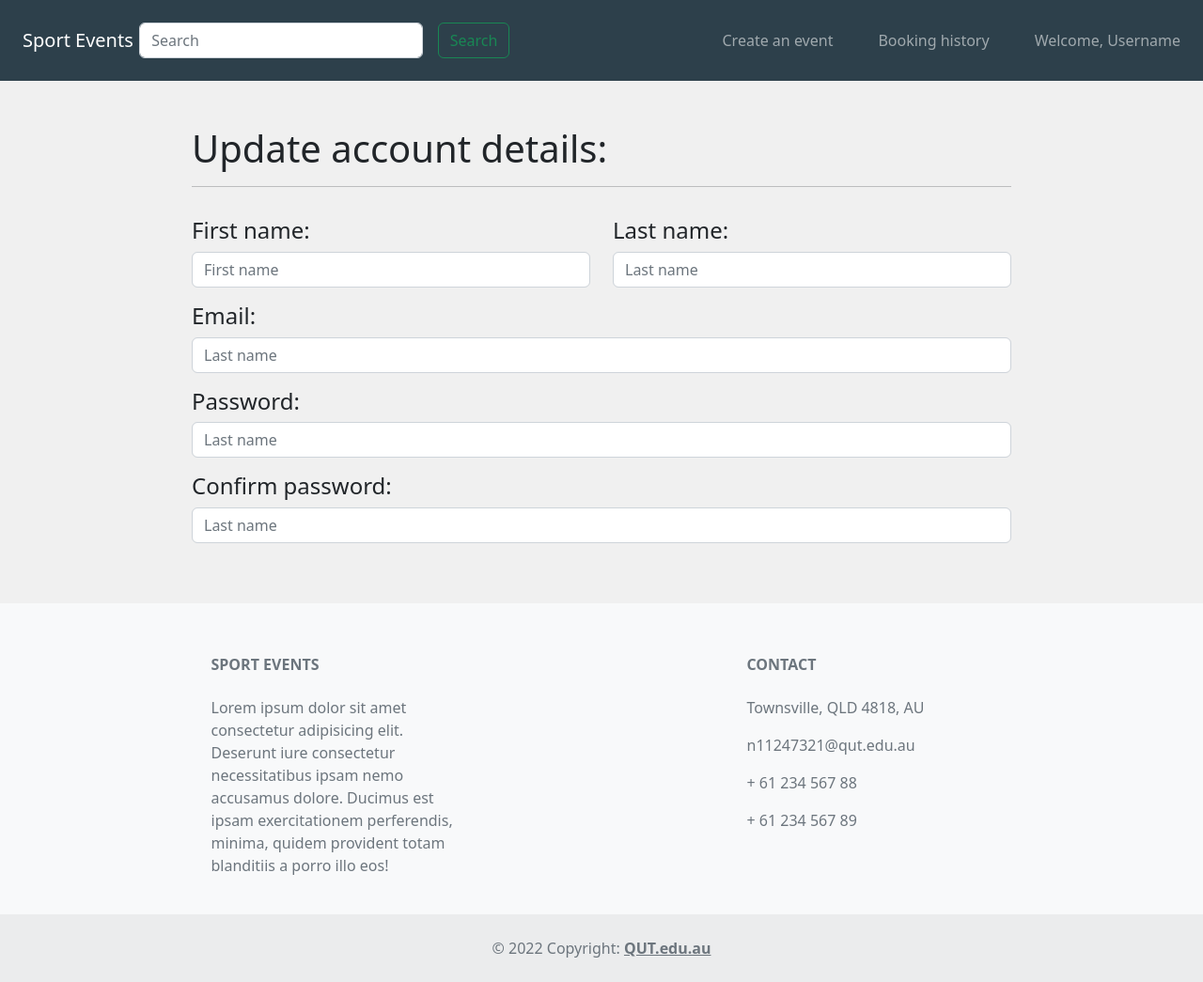
After one commit to BlackHawkCH91/IAB207-Assessment3, a Flask app: page /UserSettings in a window 1280 px wide. The commit adds this page. Shown: the whole page at 94% size. Run offline with Flask 2, Linux system fonts and the light colour scheme; some libraries are stand-ins or nearby versions.

Commit message:
Added user settings page. Redoing dropdown on navbar as it doesn't work on touch screen.

```diff
--- a/website/static/css/eventCreation.css
+++ b/website/static/css/eventCreation.css
@@ -19,3 +19,9 @@
         width: 90%;
     }
 }
+
+@media only screen and (max-width: 768px) {
+    #ticketNumInput {
+        width: 75px;
+    }
+}
--- a/website/static/css/style.css
+++ b/website/static/css/style.css
@@ -51,8 +51,4 @@ body {
         margin-right: -20px;
         padding-top: 10px;
     }
-
-    #ticketNumInput {
-        width: 75px;
-    }
 }
--- /dev/null
+++ b/website/static/css/userSettings.css
@@ -0,0 +1,9 @@
+.userSettings {
+    width: 70%;
+}
+
+@media only screen and (max-width: 956px) {
+    .userSettings {
+        width: 90%;
+    }
+}
--- /dev/null
+++ b/website/templates/userSettings.html
@@ -0,0 +1,42 @@
+{% extends 'base.html' %}
+
+{% block head %}
+    <meta charset="utf-8">
+    <meta name="viewport" content="width=device-width, initial-scale=1, shrink-to-fit=no">
+    <link href="https://cdn.jsdelivr.net/npm/bootstrap@5.2.0/dist/css/bootstrap.min.css" rel="stylesheet" integrity="sha384-gH2yIJqKdNHPEq0n4Mqa/HGKIhSkIHeL5AyhkYV8i59U5AR6csBvApHHNl/vI1Bx" crossorigin="anonymous">
+    <link rel="stylesheet" href="../static/css/style.css">
+    <link rel="stylesheet" href="../static/css/userSettings.css">
+{% endblock %}
+
+{% block content %}
+    <div class="container-fluid userSettings">
+        <div class="p-4"></div>
+
+        <h1>Update account details:</h1>
+        <hr>
+        <div class="p-2"></div>
+
+        <form>
+            <div class="row">
+                <div class="col-lg-6 col-sm-12">
+                    <h4>First name:</h4>
+                    <input type="text" class="form-control" placeholder="First name">
+                </div>
+                <div class="col-lg-6 col-sm-12">
+                    <h4>Last name:</h4>
+                    <input type="text" class="form-control" placeholder="Last name">
+                </div>
+            </div>
+            <div class="p-2"></div>
+            <h4>Email:</h4>
+            <input type="text" class="form-control" placeholder="Last name">
+            <div class="p-2"></div>
+            <h4>Password:</h4>
+            <input type="text" class="form-control" placeholder="Last name">
+            <div class="p-2"></div>
+            <h4>Confirm password:</h4>
+            <input type="text" class="form-control" placeholder="Last name">
+            <div class="p-2"></div>
+        </form>
+    </div>
+{% endblock %}
--- a/website/views.py
+++ b/website/views.py
@@ -18,3 +18,7 @@ def eventCreation():
 @bp.route('/Event')
 def event():
     return render_template("event.html")
+
+@bp.route('/UserSettings')
+def userSettings():
+    return render_template("userSettings.html")
```
Also changed, not shown: website/templates/eventCreation.html (+11 -4 lines).
